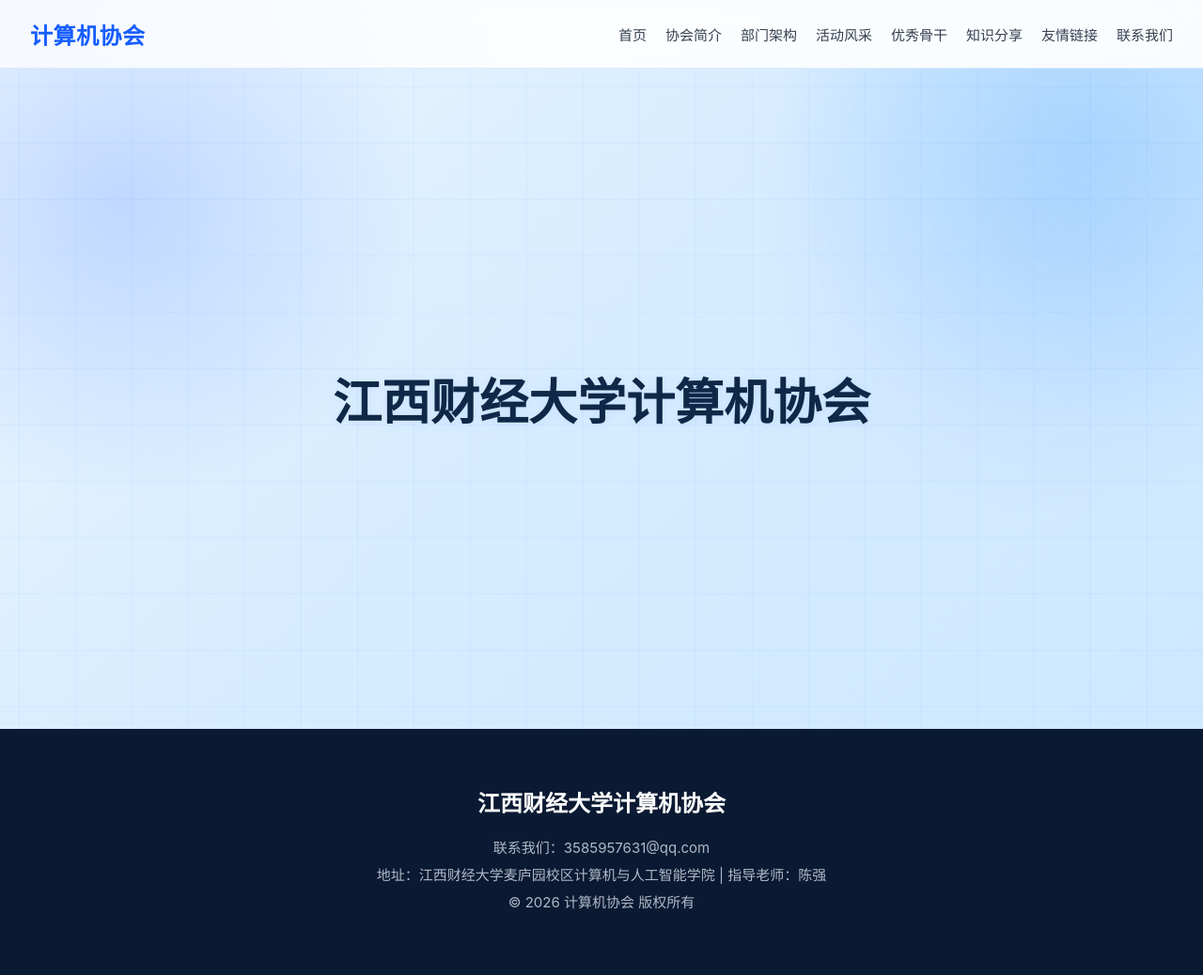
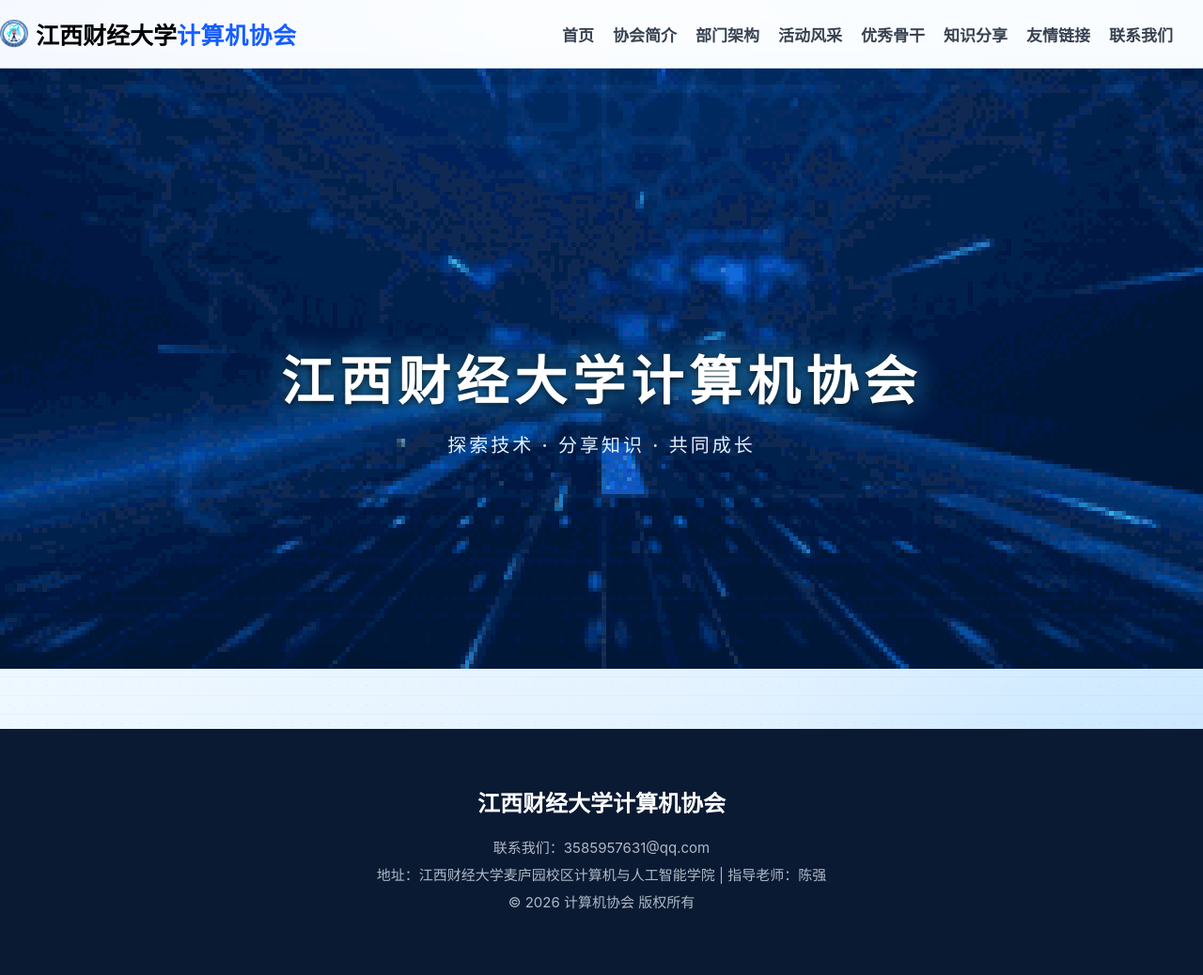
Before and after one commit to Lan66666659/jxufe-cs., a PHP site: page /index.html in a window 1280 px wide. Shown: the whole page at 94% size. Run offline with PHP 8.4, Linux system fonts and the light colour scheme.

Commit message:
更新了主页

```diff
--- a/index.html
+++ b/index.html
@@ -4,15 +4,20 @@
 <meta charset="UTF-8">
 <meta name="viewport" content="width=device-width, initial-scale=1.0">
 <title>江西财经大学计算机协会</title>
-<!-- 根目录引用样式，直接style.css -->
 <link rel="stylesheet" href="../style/common.css">
 <link rel="stylesheet" href="../style/index.css">
 </head>
 <body>
-<!-- 导航栏：锚点全部改成跳转pages子页面 -->
+<!-- 导航栏 -->
 <header>
 <div class="nav-wrap">
-<div class="nav-logo">计算机协会</div>
+    <div class="nav-logo">
+        <img src="img/会徽.png" alt="协会会徽" class="nav-header-icon">
+        <div class="nav-logo-text">
+            <span class="nav-top-text">江西财经大学</span>
+            <span class="nav-bottom-text">计算机协会</span>
+        </div>
+    </div>
 <nav class="nav-menu">
 <a href="index.html">首页</a>
 <a href="pages/intro.html">协会简介</a>
@@ -26,12 +31,16 @@
 </div>
 </header>
 
-<section class="hero" id="home">
-<div class="hero-content">
-<div class="hero-title-box">
-<h1>江西财经大学计算机协会</h1>
-</div>
-</div>
+<section class="hero">
+    <!-- 已移除左上角全部logo文字，无重复元素 -->
+    <div class="hero-bg-media">
+        <img src="img/科技背景动图.gif" alt="背景动图" class="hero-gif-bg">
+    </div>
+
+    <div class="hero-content">
+        <div class="hero-main-title">江西财经大学计算机协会</div>
+        <p class="hero-subtitle">探索技术 · 分享知识 · 共同成长</p>
+    </div>
 </section>
 
 <footer>
--- a/style/common.css
+++ b/style/common.css
@@ -31,7 +31,7 @@
 text-decoration: none;
 }
 
-/* 顶部导航 磨砂玻璃科技风 */
+/* 顶部导航 磨砂玻璃科技风（整合带会徽版本） */
 header {
 width: 100%;
 position: fixed;
@@ -42,32 +42,63 @@
 -webkit-backdrop-filter: blur(14px);
 border-bottom: 1px solid rgba(22, 93, 255, 0.1);
 z-index: 999;
+overflow: hidden;
 }
 .nav-wrap {
-max-width: 1320px;
-margin: 0 auto;
+width: 100%;
 height: 72px;
 display: flex;
 justify-content: space-between;
 align-items: center;
-padding: 0 32px;
+padding: 0 32px 0 0;
 }
+/* 左侧logo整体容器：图片+同行文字 */
 .nav-logo {
-font-size: 24px;
-font-weight: 700;
-color: #165DFF;
-letter-spacing: 0.5px;
+    display: flex;
+    align-items: center;
+    gap: 8px;
+    height: 100%;
 }
+/* 协会会徽，宽高22px，contain保证完整无裁剪 */
+.nav-header-icon {
+    width: 30px;
+    height: 30px;
+    object-fit: contain;
+    align-self: center;
+}
+/* 校名+协会名横向排列 */
+.nav-logo-text {
+    display: flex;
+    flex-direction: row;
+    /* gap: 6px;*/
+    align-items: center;
+}
+/* 江西财经大学：黑色加粗 */
+.nav-top-text {
+    font-size: 25px;
+    color: #000000;
+    font-weight: bold;
+}
+/* 计算机协会：蓝色加粗 */
+.nav-bottom-text {
+    font-size: 25px;
+    color: #165DFF;
+    font-weight: bold;
+    letter-spacing: 0.5px;
+}
+
+/* 导航菜单 完全沿用原版交互 */
 .nav-menu {
 display: flex;
 gap: 20px;
 }
 .nav-menu a {
 color: #374151;
-font-size: 15px;
+font-size: 17px;
 padding: 8px 0;
 position: relative;
 transition: 0.25s ease;
+font-weight: 700; /* 加粗 */
 }
 .nav-menu a::after {
 content: "";
@@ -86,7 +117,7 @@
 width: 100%;
 }
 
-/* 通用区块样式 */
+/* 通用区块样式（全部保留第一版） */
 .section {
 max-width: 1320px;
 margin: 120px auto;
@@ -111,7 +142,7 @@
 border-radius: 2px;
 }
 
-/* 全局动画 */
+/* 全局动画 原样保留 */
 @keyframes textPop {
 0% {
 opacity: 0;
@@ -134,7 +165,7 @@
 100% { transform: translateY(60px) scale(1.1); }
 }
 
-/* 页脚全局 */
+/* 页脚全局 原版不动 */
 footer {
 background: #0b1a33;
 color: #cbd5e1;
@@ -154,7 +185,7 @@
 opacity: 0.85;
 }
 
-/* 移动端公共基础 */
+/* 移动端公共适配 完整保留 */
 @media (max-width: 992px) {
 .nav-wrap {
 flex-direction: column;
--- a/style/index.css
+++ b/style/index.css
@@ -1,129 +1,170 @@
-/* 首屏英雄区 */
+/* 首屏英雄区 - 蓝色科技背景，清晰版 */
 .hero {
     margin-top: 72px;
     height: 88vh;
-background:
-radial-gradient(circle at 10% 20%, rgba(22, 93, 255, 0.18), transparent 25%),
-radial-gradient(circle at 90% 10%, rgba(0, 150, 255, 0.16), transparent 25%),
-linear-gradient(135deg, #eaf6ff 0%, #d7ecff 45%, #cde8ff 100%);
+    position: relative;
+    overflow: hidden;
+    display: flex;
+    justify-content: center;
+    align-items: center;
+    color: #ffffff;
+    font-family: "PingFang SC", "Microsoft YaHei", "HarmonyOS Sans SC", "Inter", system-ui, sans-serif;
+}
+
+/* 背景动图：不透明，保留原色 */
+.hero-bg-media {
+    position: absolute;
+    inset: 0;
+    z-index: 0;
+}
+
+.hero-gif-bg {
+    width: 100%;
+    height: 80vh;
+    object-fit: cover;
+    opacity: 1;
+    image-rendering: -webkit-optimize-contrast;
+    image-rendering: crisp-edges;
+    image-rendering: pixelated;
+    transform: translateZ(0);
+    backface-visibility: hidden;
+}
+/* 左上角相关样式保留，但HTML已经删掉元素，不会渲染 */
+.hero-top-left {
+    position: absolute;
+    left: 40px;
+    top: 40px;
+    display: flex;
+    align-items: center;
+    gap: 14px;
+    z-index: 3;
+}
+
+.hero-logo {
+    width: 48px;
+    height: 48px;
+    object-fit: contain;
+}
+
+.hero-title-text {
     display: flex;
     flex-direction: column;
-justify-content: center;
-align-items: center;
+    line-height: 1.3;
+}
+
+.hero-school-name {
+    font-size: 16px;
+    color: #ffffff;
+    letter-spacing: 1px;
+    font-weight: 700;
+    white-space: nowrap;
+}
+.hero-assoc-name {
+    font-size: 16px;
+    color: #165DFF;
+    letter-spacing: 1px;
+    font-weight: 700;
+}
+
+/* 中间标题 */
+.hero-content {
     position: relative;
-overflow: hidden;
+    z-index: 3;
+    text-align: center;
 }
-.hero::before {
-content: "";
-position: absolute;
-inset: 0;
-background-image:
-linear-gradient(rgba(22, 93, 255, 0.08) 1px, transparent 1px),
-linear-gradient(90deg, rgba(22, 93, 255, 0.08) 1px, transparent 1px);
-background-size: 60px 60px;
-opacity: 0.6;
-z-index: 0;
-animation: gridMove 20s linear infinite;
-}
-.hero::after {
-content: "";
-position: absolute;
-width: 600px;
-height: 600px;
-background: radial-gradient(circle, rgba(22,93,255,0.08) 0%, transparent 70%);
-top: -200px;
-right: -150px;
-z-index: 0;
-animation: lightFloat 8s ease-in-out infinite alternate;
-}
-.hero-content {
-z-index: 2;
-text-align: center;
-display: flex;
-flex-direction: column;
-align-items: center;
-}
-.hero-title-box {
-display: inline-block;
-}
-.hero h1 {
-font-size: 52px;
-color: #0f2847;
-font-weight: 700;
-text-shadow: 0 2px 12px rgba(22,93,255,0.08);
+
+.hero-main-title {
+    font-size: 56px;
+    font-weight: 800;
+    color: #ffffff;
+    letter-spacing: 6px;
+    text-shadow:
+        0 2px 8px rgba(0, 0, 0, 0.8),
+        0 0 30px rgba(56, 189, 248, 0.9);
     opacity: 0;
     animation: textPop 1.2s ease-out forwards;
     animation-delay: 0.3s;
 }
 
-/* 招新板块 */
-.join-block {
-max-width: 1320px;
-margin: 140px auto;
-padding: 80px 32px;
-background: linear-gradient(135deg, #0f4cd8, #2b7aff);
-border-radius: 24px;
-text-align: center;
-color: #fff;
-box-shadow: 0 10px 40px rgba(22,93,255,0.22);
-position: relative;
-overflow: hidden;
-}
-.join-block::before {
-content:"";
-position:absolute;
-width:400px;
-height:400px;
-background:radial-gradient(circle,rgba(255,255,255,0.12),transparent 70%);
-top:-150px;
-left:-100px;
-}
-.join-block h2 {
-font-size: 34px;
-margin-bottom: 20px;
-position:relative;
-z-index:2;
-}
-.join-block p {
-font-size: 19px;
-opacity: 0.92;
-margin-bottom: 36px;
-position:relative;
-z-index:2;
-}
-.join-btn {
-padding: 18px 52px;
-background: #fff;
-color: #165DFF;
-font-size: 19px;
-font-weight: 600;
-border-radius: 999px;
-display: inline-block;
-box-shadow: 0 8px 28px rgba(0,0,0,0.15);
-transition: all 0.3s ease;
-position:relative;
-z-index:2;
-}
-.join-btn:hover {
-transform: translateY(-6px);
-box-shadow: 0 12px 36px rgba(0,0,0,0.2);
+.hero-subtitle {
+    margin-top: 16px;
+    font-size: 20px;
+    color: #e0f2fe;
+    letter-spacing: 3px;
+    font-weight: 500;
+    opacity: 0;
+    animation: textPop 1.2s ease-out forwards;
+    animation-delay: 0.6s;
 }
 
-/* 首页移动端 */
+/* 移动端适配 */
 @media (max-width: 992px) {
-.hero h1 {
-font-size: 40px;
+    .hero-top-left {
+        left: 24px;
+        top: 30px;
+    }
+
+    .hero-logo {
+        width: 42px;
+        height: 42px;
+    }
+
+    .hero-school-name {
+        font-size: 14px;
+    }
+    .hero-assoc-name {
+        font-size: 14px;
+    }
+
+    .hero-main-title {
+        font-size: 42px;
+        letter-spacing: 4px;
+    }
+
+    .hero-subtitle {
+        font-size: 16px;
+        letter-spacing: 2px;
     }
 }
+
 @media (max-width: 600px) {
-.hero h1 {
-font-size: 30px;
+    .hero-top-left {
+        left: 16px;
+        top: 24px;
     }
-.join-block h2 {
-font-size: 26px;
+
+    .hero-logo {
+        width: 36px;
+        height: 36px;
     }
-.join-btn {
-padding: 14px 36px;
-font-size: 17px;
+
+    .hero-school-name {
+        font-size: 12px;
+    }
+    .hero-assoc-name {
+        font-size: 12px;
+    }
+
+    .hero-main-title {
+        font-size: 32px;
+        letter-spacing: 2px;
+        padding: 0 24px;
+    }
+
+    .hero-subtitle {
+        font-size: 14px;
+        letter-spacing: 1px;
     }
 }
+
+/* 文字弹出动画 */
+@keyframes textPop {
+    from {
+        opacity: 0;
+        transform: translateY(12px);
+    }
+    to {
+        opacity: 1;
+        transform: translateY(0);
+    }
+}
```
Also changed, not shown: img/科技背景动图.gif (added). Lines whose indentation alone changed are shown as unchanged.
